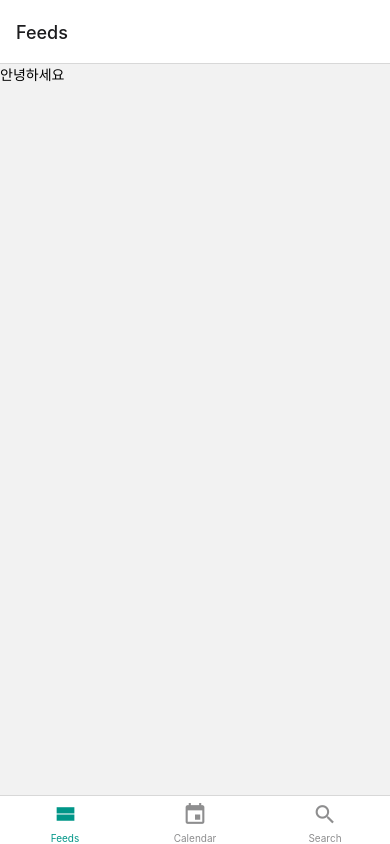
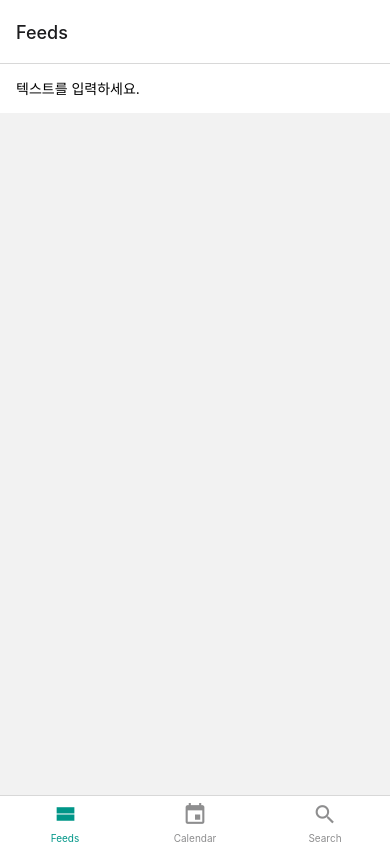
Before and after one commit to sungjaeahn-kopo/DayLog, a React Native app: screen /MainTab in a window 390 px wide. Built offline with nearby package versions, Linux system fonts and the light colour scheme.

Commit message:
DL_update LogContext

```diff
--- a/App.jsx
+++ b/App.jsx
@@ -1,14 +1,14 @@
 import {NavigationContainer} from '@react-navigation/native';
 import React from 'react';
-import LogContext from './components/contexts/LogContext';
+import {LogContextProvider} from './components/contexts/LogContext';
 import RootStack from './components/screens/RootStack';
 
 function App() {
   return (
     <NavigationContainer>
-      <LogContext.Provider value="안녕하세요">
+      <LogContextProvider>
         <RootStack />
-      </LogContext.Provider>
+      </LogContextProvider>
     </NavigationContainer>
   );
 }
--- a/components/contexts/LogContext.js
+++ b/components/contexts/LogContext.js
@@ -1,5 +1,15 @@
-const {createContext} = require('react');
+import React from 'react';
+import {createContext, useState} from 'react';
 
-const LogContext = createContext('안녕하세요');
+const LogContext = createContext();
+
+export function LogContextProvider({children}) {
+  const [text, setText] = useState('');
+  return (
+    <LogContext.Provider value={{text, setText}}>
+      {children}
+    </LogContext.Provider>
+  );
+}
 
 export default LogContext;
--- a/components/screens/CalendarScreen.js
+++ b/components/screens/CalendarScreen.js
@@ -1,12 +1,22 @@
-import React from 'react';
-import {StyleSheet, View} from 'react-native';
+import React, {useContext} from 'react';
+import {StyleSheet, Text, View} from 'react-native';
+import LogContext from '../contexts/LogContext';
 
 function CalendarScreen() {
-  return <View style={styles.block} />;
+  const {text} = useContext(LogContext);
+  return (
+    <View style={styles.block}>
+      <Text style={styles.text}>text: {text}</Text>
+    </View>
+  );
 }
 
 const styles = StyleSheet.create({
   block: {},
+  text: {
+    padding: 16,
+    fontSize: 24,
+  },
 });
 
 export default CalendarScreen;
--- a/components/screens/FeedsScreen.js
+++ b/components/screens/FeedsScreen.js
@@ -1,17 +1,27 @@
-import React from 'react';
-import {StyleSheet, Text, View} from 'react-native';
+import React, {useContext} from 'react';
+import {StyleSheet, TextInput, View} from 'react-native';
 import LogContext from '../contexts/LogContext';
 
 function FeedsScreen() {
+  const {text, setText} = useContext(LogContext);
   return (
-    <View style={style.block}>
-      <LogContext.Consumer>{value => <Text>{value}</Text>}</LogContext.Consumer>
+    <View style={styles.block}>
+      <TextInput
+        value={text}
+        onChangeText={setText}
+        placeholder="텍스트를 입력하세요."
+        style={styles.input}
+      />
     </View>
   );
 }
 
-const style = StyleSheet.create({
+const styles = StyleSheet.create({
   block: {},
+  input: {
+    padding: 16,
+    backgroundColor: 'white',
+  },
 });
 
 export default FeedsScreen;
```
